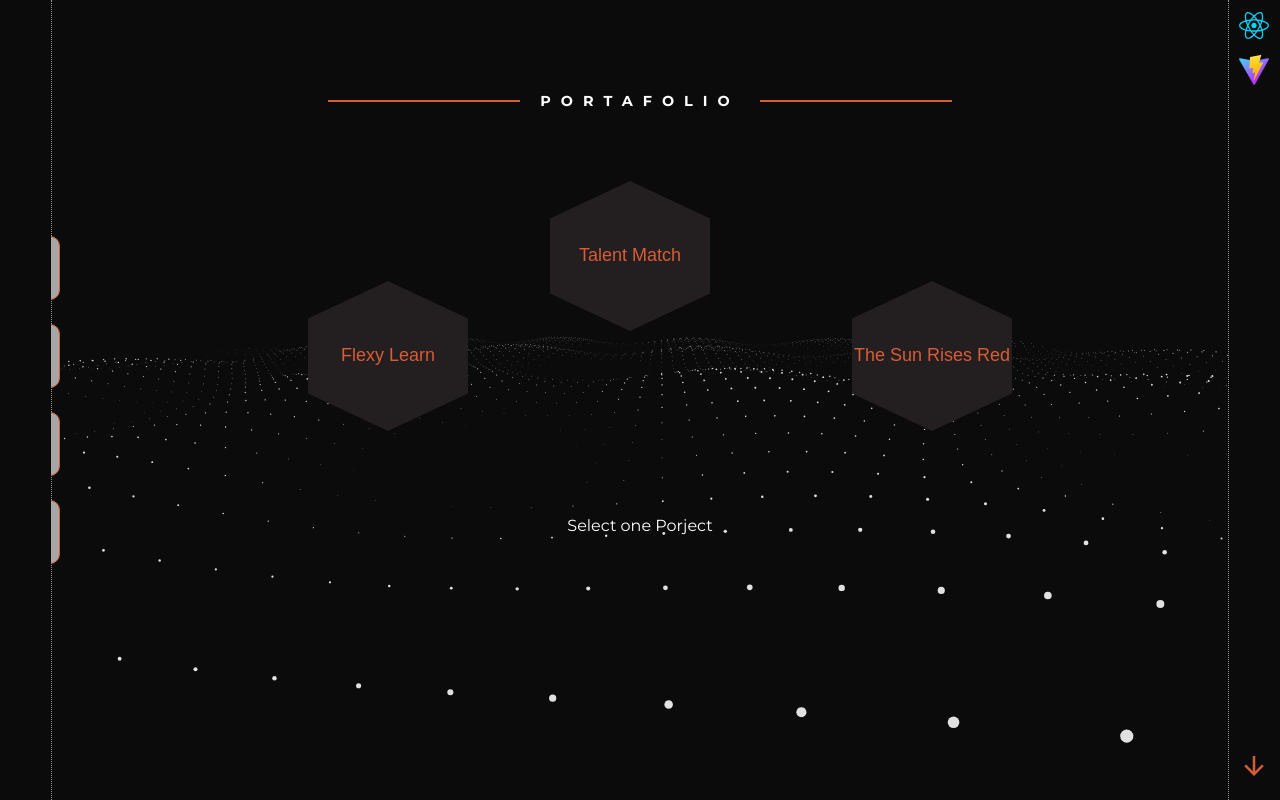
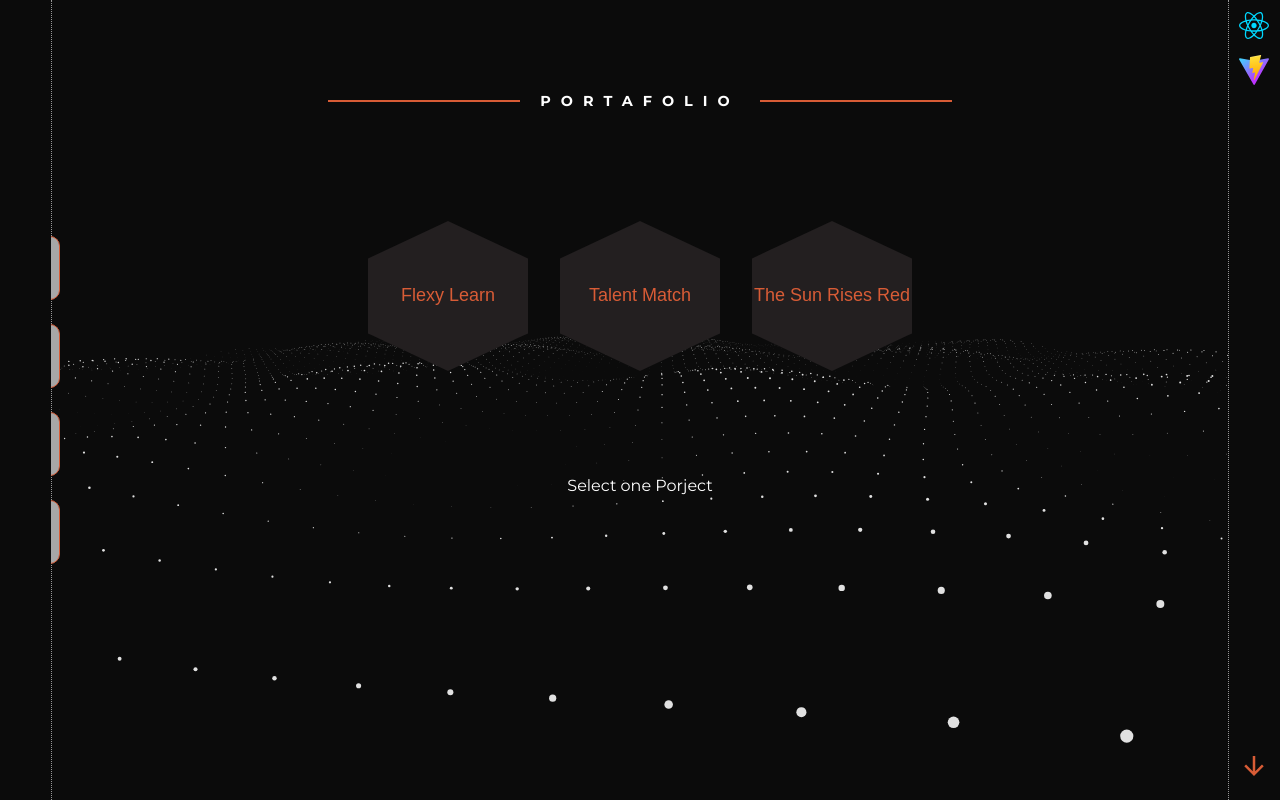
Before and after one commit to jdluis/My-portafolio, a React (Vite) app: page /works in a window 1280 px wide. Built offline with nearby package versions, Linux system fonts and the light colour scheme.

Commit message:
Edit style of Hexgonals

```diff
--- a/src/routes/Works/index.css
+++ b/src/routes/Works/index.css
@@ -5,11 +5,11 @@
   flex-wrap: wrap;
   justify-content: center;
   align-items: center;
-  gap: 100px;
+  gap: 20px;
   width: 100%;
-  margin-top: 50px;
+  margin-top: 10px;
   box-sizing: border-box;
-  margin-right: 120px;
+  margin-right: 100px;
 }
 
 /*--> Cards */
@@ -24,14 +24,12 @@
 
 .card:nth-child(even) {
   position: relative;
-  bottom: 80px;
   left: 50px;
 }
 
 .card:nth-child(odd) {
   position: relative;
-  bottom: -20px;
-  left: 80px;
+  left: 50px;
 }
 
 /* Responsive */
```
